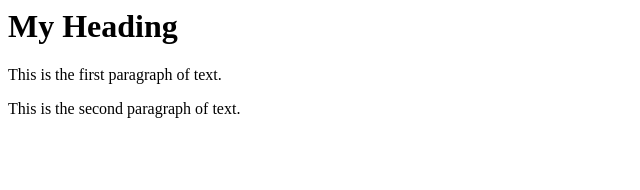
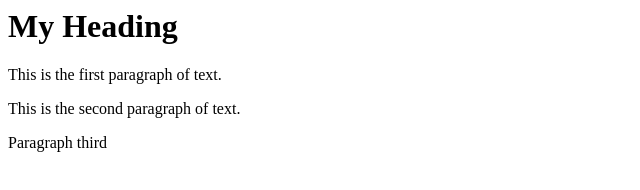
Before and after one commit to talhaidar/git-example-project, a plain HTML site: page index.html in a window 1280 px wide. Shown: the whole page, without its empty margins (0-640 px from the left). Drawn offline with Linux system fonts and the light colour scheme.

Commit message:
new paragraph

```diff
--- a/index.html
+++ b/index.html
@@ -6,6 +6,6 @@
   <h1>My Heading</h1>
   <p>This is the first paragraph of text.</p>
   <p>This is the second paragraph of text.</p>
-
+  <p>Paragraph third</p>
  </body>
 </html>
```
